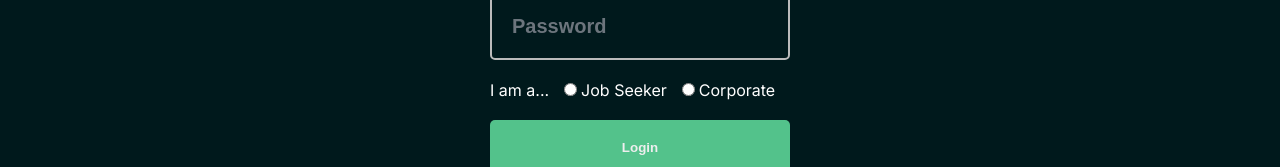
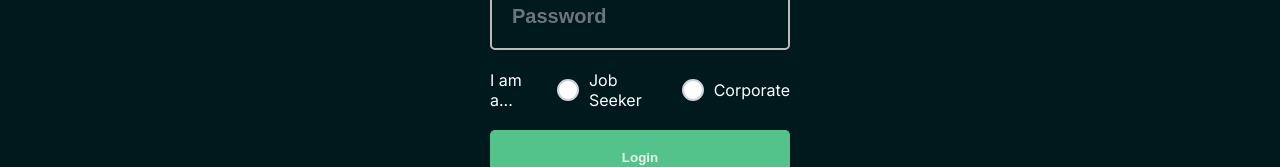
Before and after one commit to StarHire-x/starhire-frontend-client, a Next.js app: page /login in a window 1280 px wide. Shown: the part 401-568 px from the top of the page. Built offline with nearby package versions, Linux system fonts and the light colour scheme; no server answers.

Commit message:
change radio buttons on account details

```diff
--- a/src/app/login/page.jsx
+++ b/src/app/login/page.jsx
@@ -7,6 +7,7 @@ import { useState } from "react";
 import Link from "next/link";
 import { headers } from "../../../next.config";
 import bcrypt from "bcryptjs";
+import { RadioButton } from "primereact/radiobutton";
 
 const Login = () => {
   const session = useSession();
@@ -96,7 +97,29 @@ const Login = () => {
         />
         <div className={styles.radio}>
           <p>I am a...</p>
-          <label>
+          <RadioButton
+            inputId="Job_Seeker"
+            name="role"
+            value="Job_Seeker"
+            onChange={handleInputChange}
+            checked={formData.role === "Job_Seeker"}
+            required
+          />
+          <label htmlFor="Job_Seeker" className="ml-2">
+            Job Seeker
+          </label>
+          <RadioButton
+            inputId="Corporate"
+            name="role"
+            value="Corporate"
+            onChange={handleInputChange}
+            checked={formData.role === "Corporate"}
+            required
+          />
+          <label htmlFor="Corporate" className="ml-2">
+            Corporate
+          </label>
+          {/* <label>
             <input
               type="radio"
               name="role"
@@ -115,7 +138,7 @@ const Login = () => {
               onChange={handleInputChange}
             />
             Corporate
-          </label>
+          </label> */}
         </div>
         <button className={styles.button}>Login</button>
       </form>
--- a/src/app/login/page.module.css
+++ b/src/app/login/page.module.css
@@ -50,7 +50,7 @@
   display: flex;
   flex-direction: row;
   align-items: center;
- gap: 15px; /* Adjust the spacing between the radio button and label */
+  gap: 10px; /* Adjust the spacing between the radio button and label */
 }
 
 .radio input[type="radio"] {
```
Also changed, not shown: src/app/accountManagement/page.jsx (+18 -16 lines), src/app/accountManagement/page.module.css (+3 -5 lines), src/app/dashboard/page.jsx (+5 -4 lines), src/app/page.jsx (+12 -0 lines), src/components/navbar/Navbar.jsx (+11 -11 lines). Lines whose indentation alone changed are shown as unchanged.
